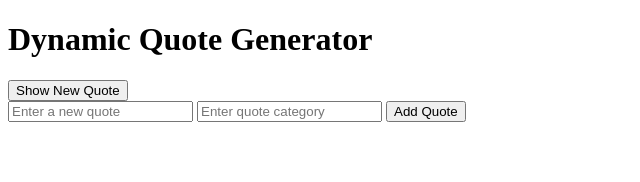
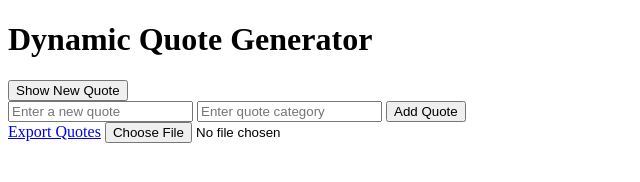
Before and after one commit to nmncode9/alx_fe_javascript, a plain HTML site: page dom-manipulation/index.html in a window 1280 px wide. Shown: the whole page, without its empty margins (0-640 px from the left). Drawn offline with Linux system fonts and the light colour scheme.

Commit message:
Add import and export quotes features

```diff
--- a/dom-manipulation/index.html
+++ b/dom-manipulation/index.html
@@ -15,6 +15,11 @@
         <input id="newQuoteCategory" type="text" placeholder="Enter quote category" />
         <button onclick="addQuote()">Add Quote</button>
     </div>
+
+    <div class="export-import">
+        <a href="javascript:void(0);" download="quotes.json" id="export">Export Quotes</a>
+        <input type="file" id="importFile" accept=".json" onchange="importFromJsonFile(event)" />
+    </div>
   <script src="script.js"></script>
 </body>
 </html>
--- a/dom-manipulation/script.js
+++ b/dom-manipulation/script.js
@@ -50,4 +50,31 @@ function addQuote() {
     }
 }
 
+function updateExportURL() {
+
+    var blob = new Blob(
+        [JSON.stringify(quoteList),],
+        {
+            type : "text/plain;charset=utf-8"
+        }
+    );
+
+    exportURL = URL.createObjectURL(blob);
+    document.getElementById("export").setAttribute("href", exportURL)
+
+}
+
+function importFromJsonFile(event) {
+    const fileReader = new FileReader();
+    fileReader.onload = function(event) {
+        const importedQuotes = JSON.parse(event.target.result);
+        quoteList.push(...importedQuotes);
+        localStorage.setItem("quoteList", JSON.stringify(quoteList));
+        alert('Quotes imported successfully!');
+    };
+    fileReader.readAsText(event.target.files[0]);
+}
+
+document.addEventListener("DOMContentLoaded", updateExportURL)
+
 generateButton.addEventListener("click", newQuote);
```
